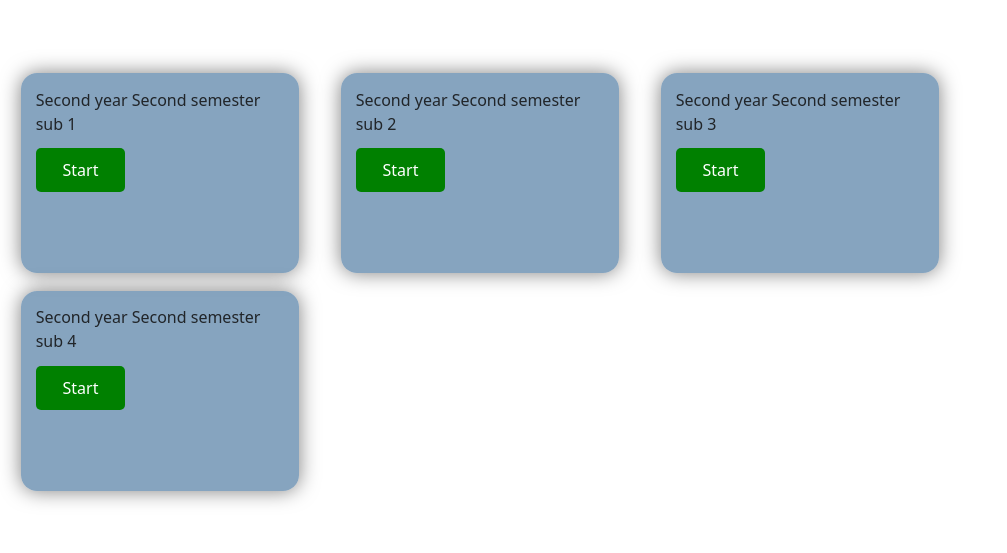
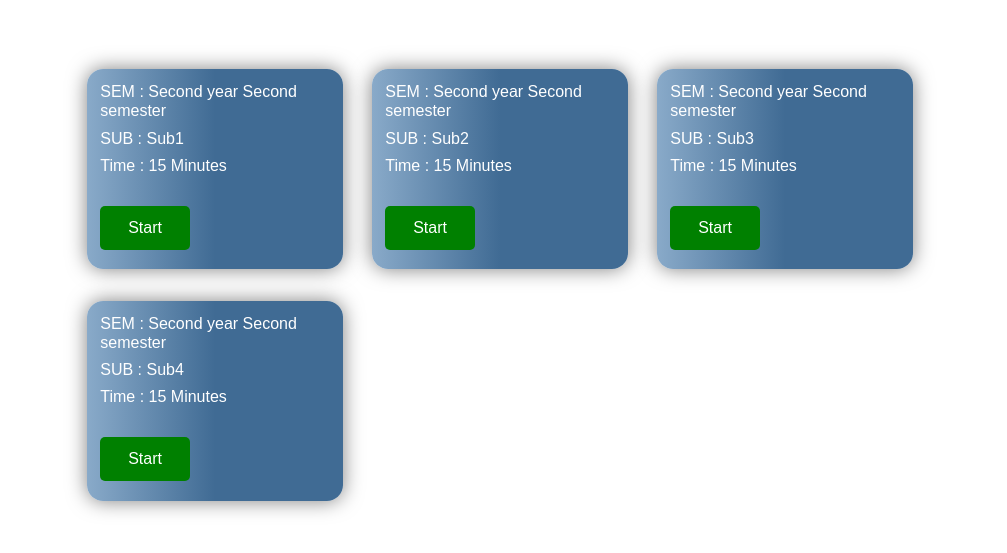
Before and after one commit to AmanAhmed12/Final_sem_project, a Flask app: page /SecondYearSecondSem in a window 1280 px wide. Shown: the top 553 px of the page, without its empty margins (0-1007 px from the left). Run offline with Flask 3, Linux system fonts and the light colour scheme; some libraries are stand-ins or nearby versions; some web fonts are replaced.

Commit message:
UI changes

```diff
--- a/static/css/dashboard.css
+++ b/static/css/dashboard.css
@@ -10,7 +10,7 @@
 }
 
 :root {
-  --blue:linear-gradient(to right, hwb(203 2% 68%), #877171, #375239);
+  --blue:linear-gradient(to right, #89aac9, #406b94, #406b94);
   --white: #fff;
   --gray: #f5f5f5;
   --black1: #222;
--- a/static/css/style.css
+++ b/static/css/style.css
@@ -50,8 +50,11 @@ body {
     font-family: Arial, sans-serif;
 }
 
+/* .bg-gradient-to-r {
+    background: linear-gradient(to right, hwb(203 2% 68%), #877171, #375239);
+} */
 .bg-gradient-to-r {
-    background: linear-gradient(to right, hwb(203 2% 68%), #877171, #375239);
+    background: linear-gradient(to right, #89aac9, #406b94, #406b94);
 }
 
 .form-container {
--- a/templates/defaultAdminDashContent.html
+++ b/templates/defaultAdminDashContent.html
@@ -70,7 +70,7 @@
         }
 
         .back {
-            background: linear-gradient(to right, hwb(203 2% 68%), #877171, #375239);
+            background: linear-gradient(to right, #89aac9, #406b94, #406b94);
         }
         .one{
             overflow-y: scroll;
--- a/templates/defaultStudentDashContent.html
+++ b/templates/defaultStudentDashContent.html
@@ -69,7 +69,7 @@
         }
 
         .back {
-            background: linear-gradient(to right, hwb(203 2% 68%), #877171, #375239);
+            background: linear-gradient(to right, #89aac9, #406b94, #406b94);
         }
         .one{
             overflow-y: auto;
--- a/templates/forgotpassword.html
+++ b/templates/forgotpassword.html
@@ -16,7 +16,7 @@
     <style>
          body{
 
-            background: linear-gradient(to right, hwb(203 2% 68%), #877171, #375239);
+            background: linear-gradient(to right, #89aac9, #406b94, #406b94);
          }
         .button {
             background-color: #0BDA51;
--- a/templates/profileUpdate.html
+++ b/templates/profileUpdate.html
@@ -16,7 +16,7 @@
     <style>
          body{
 
-            background: linear-gradient(to right, hwb(203 2% 68%), #877171, #375239);
+            background: linear-gradient(to right, #89aac9, #406b94, #406b94);
          }
         .button {
             background-color: #0BDA51;
--- a/templates/quizSecondYearSecondSem.html
+++ b/templates/quizSecondYearSecondSem.html
@@ -6,8 +6,8 @@
     <meta name="viewport" content="width=device-width, initial-scale=1.0">
     <title>Generate Quiz page</title>
     <link href="https://cdn.jsdelivr.net/npm/bootstrap@5.3.0-alpha1/dist/css/bootstrap.min.css" rel="stylesheet">
-    <link href="/static/css/style.css" rel="stylesheet">
-    <link rel="stylesheet" href="https://cdn.jsdelivr.net/npm/tailwindcss@2.2.19/dist/tailwind.min.css">
+    <link href="./static/css/style.css" rel="stylesheet">
+
     <link rel="stylesheet" href="./static/css/aos.css">
     <link href="https://unicons.iconscout.com/release/v4.0.0/css/line.css" rel="stylesheet">
     <link href="https://cdnjs.cloudflare.com/ajax/libs/font-awesome/5.15.4/css/all.min.css" rel="stylesheet">
@@ -15,8 +15,11 @@
     <style>
       .flexed {
             height:25vh;
-            margin: 3%;
-            background-color: #3d6d989f;
+            margin: 2%;
+            margin-bottom: 10%;
+            margin-right: 10%;
+            width:20vw;
+
             box-shadow: 0 0 20px rgba(0, 0, 0, 0.5);
             padding: 5%;
         }
@@ -26,7 +29,10 @@
         .button{
             width:7vw;
             background-color: green;
-            margin-top: 5%;
+            margin-top: 10%;
+        }
+        h6{
+            color: white;
         }
     </style>
 </head>
@@ -37,9 +43,11 @@
 <div class="container">
     <div class="row ">
 
-        <div class="col-lg-3 col-md-4 col-sm-6">
-            <div class="flexed rounded-4">
-                Second year Second semester sub 1
+        <div class="col-lg-3 col-md-4 col-sm-6 ">
+            <div class="flexed rounded-4 bg-gradient-to-r">
+                <h6>SEM : Second year Second semester </h6>
+                <h6>SUB : Sub1</h6>
+                <h6>Time : 15 Minutes</h6>
                 <form action="/attemptQuizSubOne" method="get">
                     <input type="hidden"  name="subject" value="sub1">
                     <button class="submit button">Start</button>
@@ -48,8 +56,10 @@
         </div>
 
         <div class="col-lg-3 col-md-4 col-sm-6">
-            <div class="flexed rounded-4">
-                Second year Second semester sub 2
+            <div class="flexed rounded-4 bg-gradient-to-r">
+                <h6>SEM : Second year Second semester </h6>
+                <h6>SUB : Sub2</h6>
+                <h6>Time : 15 Minutes</h6>
                 <form action="/attemptQuizSubTwo" method="get">
                     <input type="hidden"  name="subject" value="sub2">
                     <button class="submit button">Start</button>
@@ -58,8 +68,10 @@
         </div>
 
         <div class="col-lg-3 col-md-4 col-sm-6">
-            <div class="flexed rounded-4">
-                Second year Second semester sub  3
+            <div class="flexed rounded-4 bg-gradient-to-r">
+                <h6>SEM : Second year Second semester </h6>
+                <h6>SUB : Sub3</h6>
+                <h6>Time : 15 Minutes</h6>
                 <form action="/attemptQuizSubThree" method="get">
                     <input type="hidden"  name="subject" value="sub3">
                     <button class="submit button">Start</button>
@@ -72,8 +84,10 @@
 
     <div class="row ">
         <div class="col-lg-3 col-md-4 col-sm-6">
-            <div class="flexed rounded-4">
-                Second year Second semester sub  4
+            <div class="flexed rounded-4 bg-gradient-to-r">
+                <h6>SEM : Second year Second semester </h6>
+                <h6>SUB : Sub4</h6>
+                <h6>Time : 15 Minutes</h6>
                 <form action="/attemptQuizSubFour" method="get">
                     <input type="hidden"  name="subject" value="sub4">
                     <button class="submit button">Start</button>
```
Also changed, not shown: static/css/portfolio.css (+2 -7 lines), templates/index.html (+18 -6 lines).
